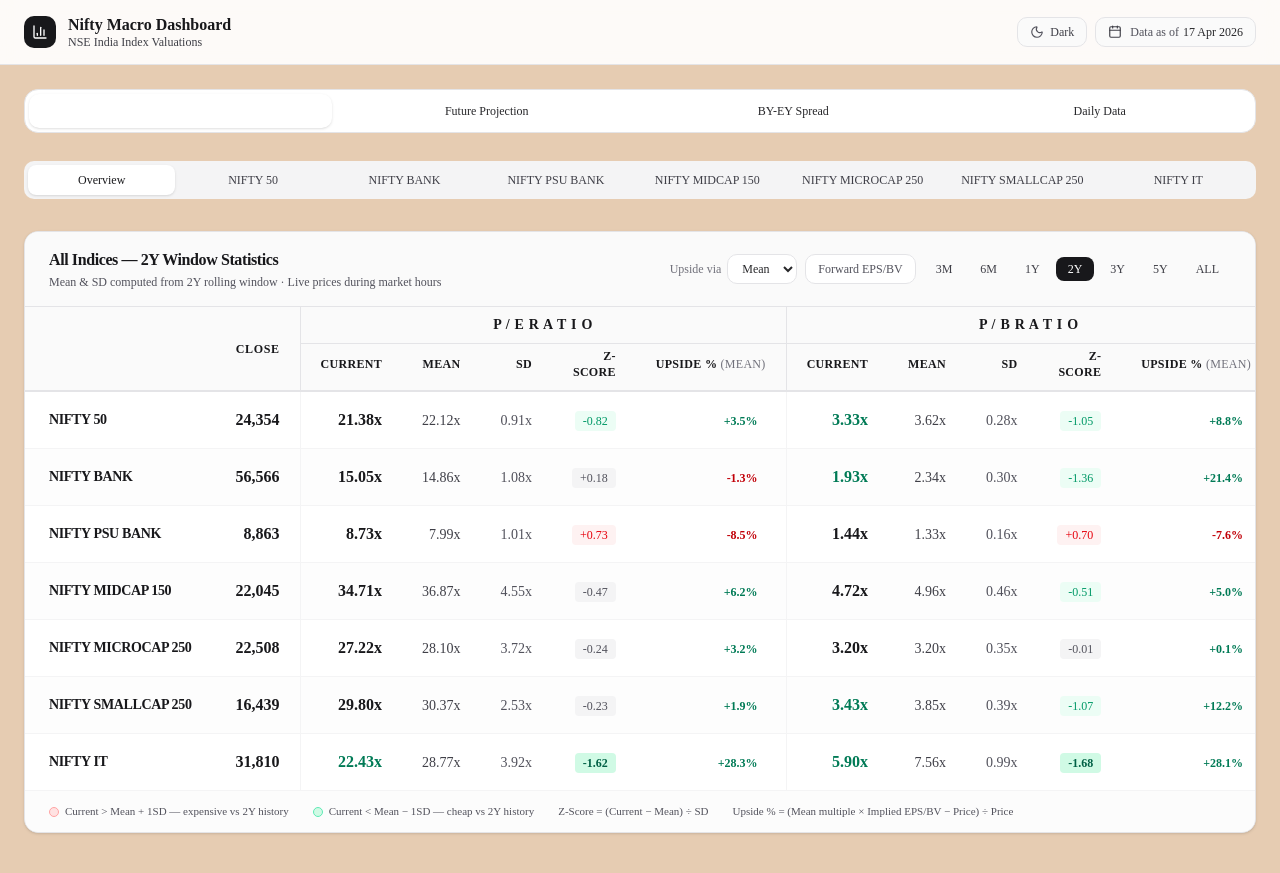
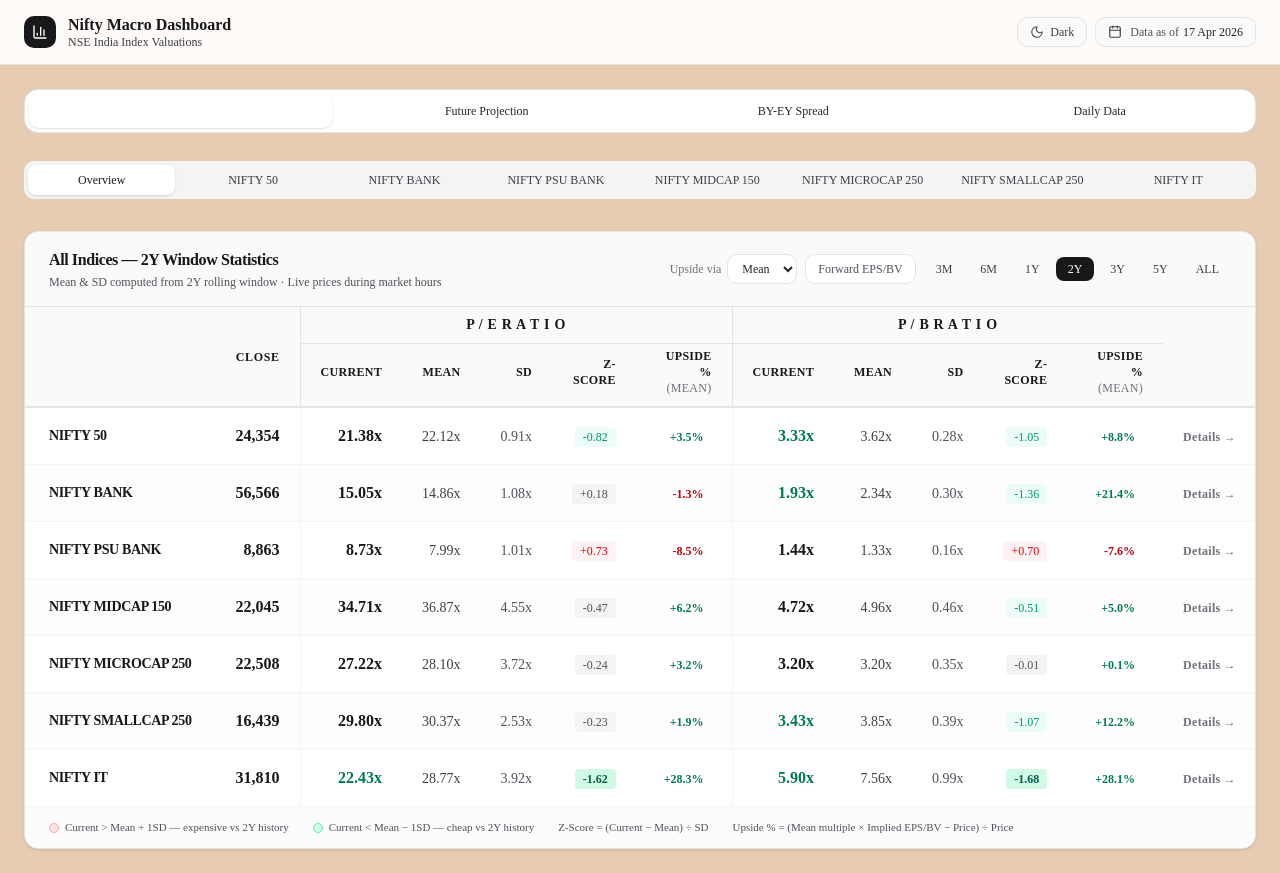
Before and after one commit to siddkanodia-1994/nifty-macro-dashboard, a Next.js app: page / in a window 1280 px wide. Built offline with nearby package versions, Linux system fonts and the light colour scheme.

Commit message:
Wrap Upside % column header to reduce width
Co-Authored-By: Claude Sonnet 4.6 <noreply@anthropic.com>

```diff
--- a/components/IndexOverview.tsx
+++ b/components/IndexOverview.tsx
@@ -242,7 +242,7 @@ export function IndexOverview({ historicalData, liveData, onSelectIndex }: Index
                 <th className="px-5 pb-2.5 pt-1 text-right text-xs font-bold uppercase tracking-wide text-zinc-900 dark:text-zinc-300">Mean</th>
                 <th className="px-5 pb-2.5 pt-1 text-right text-xs font-bold uppercase tracking-wide text-zinc-900 dark:text-zinc-300">SD</th>
                 <th className="px-5 pb-2.5 pt-1 text-right text-xs font-bold uppercase tracking-wide text-zinc-900 dark:text-zinc-300">Z-Score</th>
-                <th className="px-5 pb-2.5 pt-1 text-right text-xs font-bold uppercase tracking-wide text-zinc-900 dark:text-zinc-300 whitespace-nowrap">
+                <th className="px-5 pb-2.5 pt-1 text-right text-xs font-bold uppercase tracking-wide text-zinc-900 dark:text-zinc-300 max-w-[72px]">
                   Upside % <span className="text-zinc-500 dark:text-zinc-500 font-normal">({multipleLabel})</span>
                 </th>
                 {/* PB cols */}
@@ -250,7 +250,7 @@ export function IndexOverview({ historicalData, liveData, onSelectIndex }: Index
                 <th className="px-5 pb-2.5 pt-1 text-right text-xs font-bold uppercase tracking-wide text-zinc-900 dark:text-zinc-300">Mean</th>
                 <th className="px-5 pb-2.5 pt-1 text-right text-xs font-bold uppercase tracking-wide text-zinc-900 dark:text-zinc-300">SD</th>
                 <th className="px-5 pb-2.5 pt-1 text-right text-xs font-bold uppercase tracking-wide text-zinc-900 dark:text-zinc-300">Z-Score</th>
-                <th className="px-5 pb-2.5 pt-1 text-right text-xs font-bold uppercase tracking-wide text-zinc-900 dark:text-zinc-300 whitespace-nowrap">
+                <th className="px-5 pb-2.5 pt-1 text-right text-xs font-bold uppercase tracking-wide text-zinc-900 dark:text-zinc-300 max-w-[72px]">
                   Upside % <span className="text-zinc-500 dark:text-zinc-500 font-normal">({multipleLabel})</span>
                 </th>
               </tr>
```
